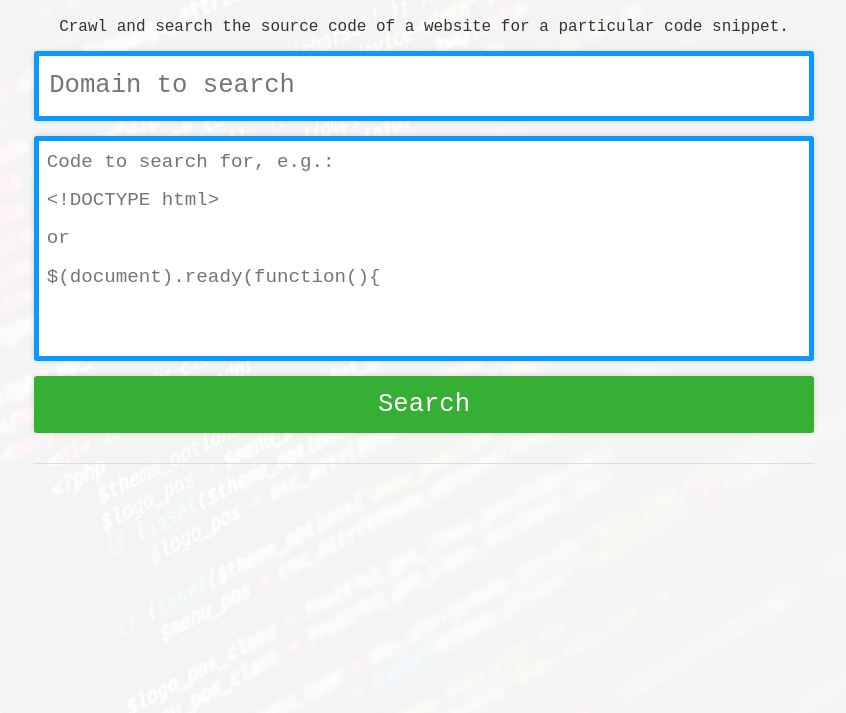
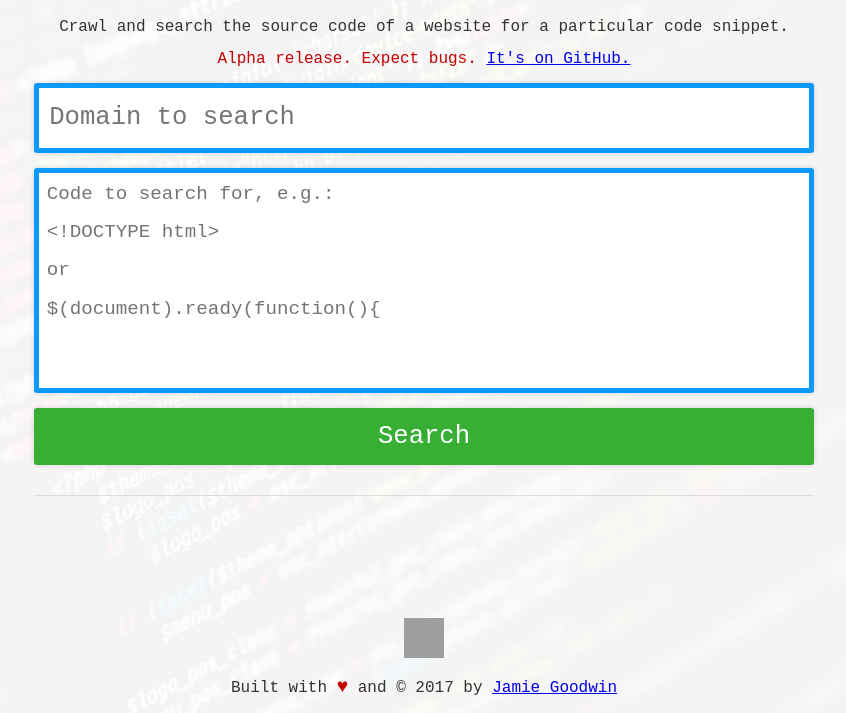
Before and after one commit to jevawin/searchthesourcecode, a plain HTML site: page index.html in a window 1280 px wide. Shown: the part 87-800 px from the top of the page, without its empty margins (216-1062 px from the left). Drawn offline with nearby package versions, Linux system fonts and the light colour scheme; grey boxes are pictures that could not be loaded.

Commit message:
Footer and alpha message

```diff
--- a/index.html
+++ b/index.html
@@ -20,6 +20,7 @@
       <div class="center">
         <h1>Search the Source Code</h1>
         <p>Crawl and search the source code of a website for a particular code snippet.</p>
+        <p class="red">Alpha release. Expect bugs. <a href="https://github.com/jamiegoodwin/searchthesourcecode" target="_blank">It's on GitHub.</a></p>
 
         <form name="search">
           <input autocomplete="off" type="text" name="domain" placeholder="Domain to search"></input>
@@ -59,6 +60,10 @@
       </div>
       <div class="results"></div>
     </div>
+    <footer class="center">
+      <a href="https://jamiegoodwin.uk/?utm_campaign=Development&utm_source=searchthesourcecode.com" target="_blank"><img src="https://jamiegoodwin.uk/assets/images/2015/07/me-circle.png" height="40" width="40" /></a>
+      <p>Built with <span class="love">&hearts;</span> and &copy; 2017 by <a href="https://jamiegoodwin.uk/?utm_campaign=Development&utm_source=searchthesourcecode.com" target="_blank">Jamie Goodwin</a></p>
+    </footer>
 
     <!-- CSS -->
     <style>
@@ -69,6 +74,9 @@
         font-family: monospace;
         background-image: url('code.jpg');
         background-size: cover;
+        display: flex;
+        min-height: 100vh;
+        flex-direction: column;
       }
 
       @media (max-width: 767px) {
@@ -84,6 +92,7 @@
         padding: 10px;
         box-sizing: border-box;
         text-align: left;
+        flex: 1;
       }
 
       hr {
@@ -217,6 +226,14 @@
       .results ul li span {
         color: #DDD;
         font-size: 0.8em;
+      }
+
+      .love, .red {
+        color: #c60200;
+      }
+
+      .love {
+        font-size: 120%;
       }
 
       .loader,
```
